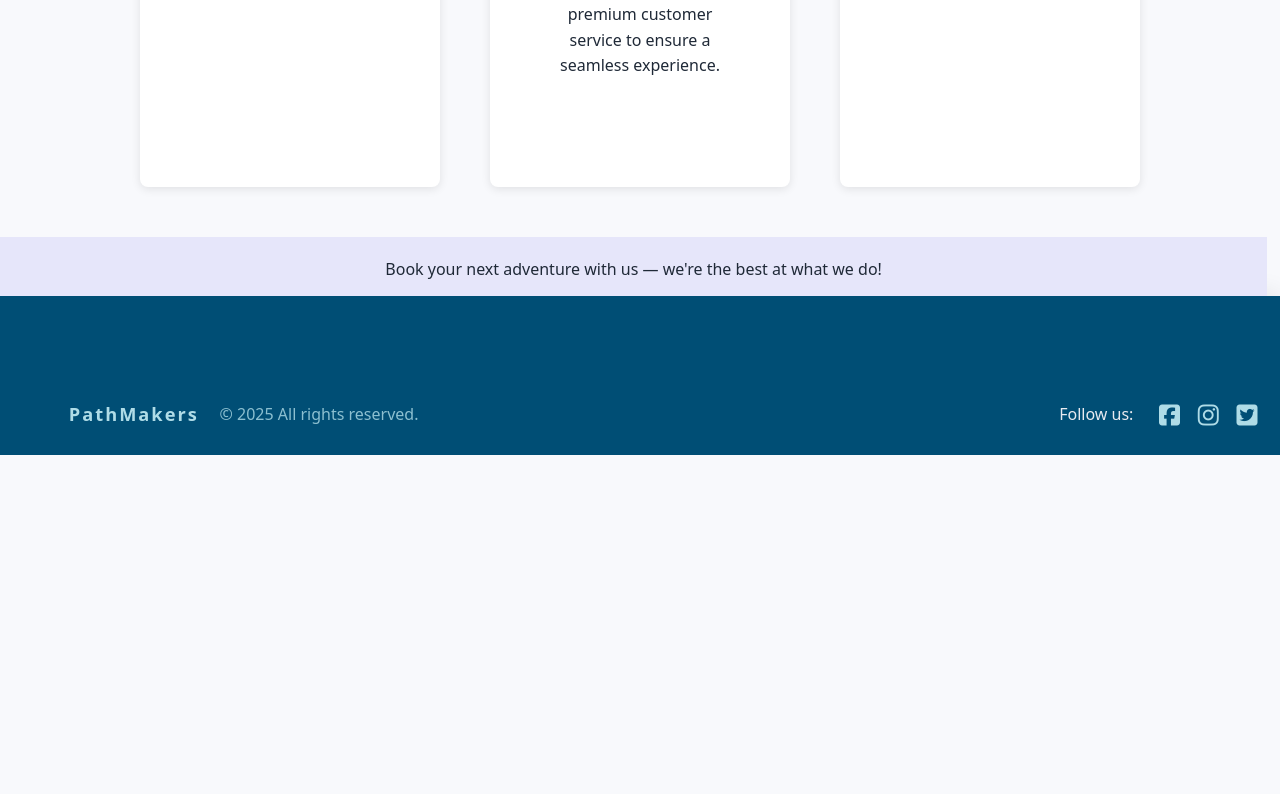
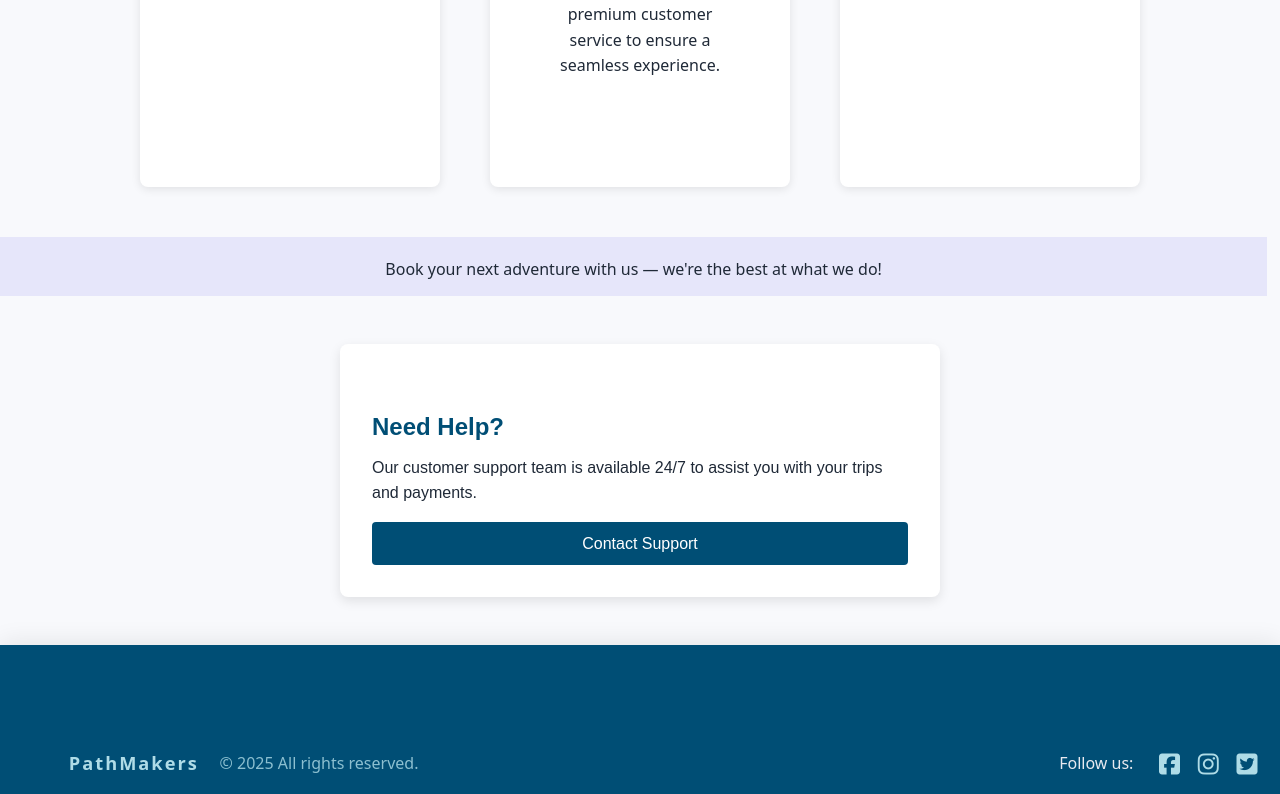
Before and after one commit to sadeheden/Pathmakers-web-app-, a React (Vite) app in the folder Site/client/: page /about in a window 1280 px wide. Shown: the part 513-1307 px from the top of the page. Before the commit the page ends 968 px from the top, so only its background shows below. Built offline with nearby package versions, Linux system fonts and the light colour scheme.

Commit message:
help box

```diff
--- a/Site/client/src/pages/AboutPage.jsx
+++ b/Site/client/src/pages/AboutPage.jsx
@@ -26,7 +26,13 @@ const AboutPage = () => {
       <div className="cta">
         <p>Book your next adventure with us — we're the best at what we do!</p>
       </div>
+      <section className="customer-support">
+  <h2>Need Help?</h2>
+  <p>Our customer support team is available 24/7 to assist you with your trips and payments.</p>
+  <button onClick={() => navigate('/support')}>Contact Support</button>
+</section>
     </div>
+
   );
 };
 
--- a/Site/client/src/pages/Main.jsx
+++ b/Site/client/src/pages/Main.jsx
@@ -217,6 +217,7 @@ const Main = () => {
         </div>
       </section>
 
+
       <section className="trip-options">
         <div className="trip-card ai-card">
           <img src={fantasyImg} alt="AI Trip Builder" />
@@ -338,11 +339,7 @@ const Main = () => {
           </div>
         </div>
       )}
-<section className="customer-support">
-  <h2>Need Help?</h2>
-  <p>Our customer support team is available 24/7 to assist you with your trips and payments.</p>
-  <button onClick={() => navigate('/support')}>Contact Support</button>
-</section>
+
 <button
   className="floating-support-btn"
   onClick={() => navigate('/support')}
```
